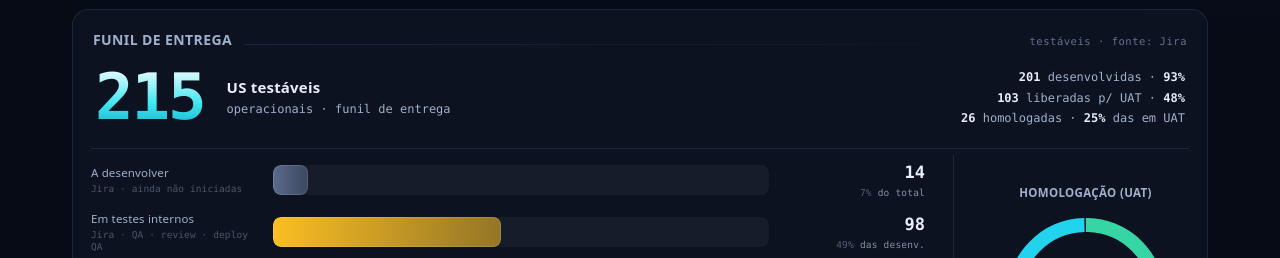
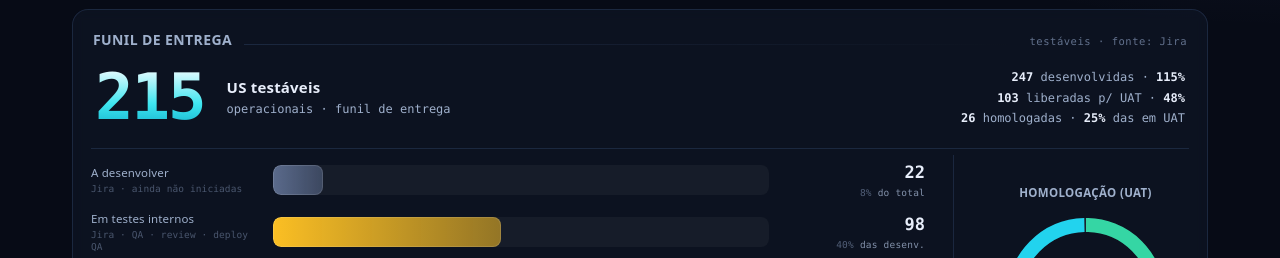
Before and after one commit to Dessachaves87/mv-projetos, a plain HTML site: page index.html in a window 1280 px wide. Shown: the part 248-506 px from the top of the page. Drawn offline with Linux system fonts and the light colour scheme.

Commit message:
ajuste, testaveis mais habilitadores em central de projetos

```diff
--- a/index.html
+++ b/index.html
@@ -306,7 +306,8 @@ function animateNum(el, to, suffix=''){
 function render(view){
   const d = DATA[view];
   // Trilha A — Testáveis (operacionais, índice 0)
-  const tTot=d.total[0], tADes=d.aDes[0], tDes=d.desenv[0], tTes=d.testes[0], tLib=d.libUAT[0];
+  const totalGeral = d.total[0] + d.total[1];
+  const tTot=d.total[0], tADes=d.aDes[0]+d.aDes[1], tDes=d.desenv[0]+d.desenv[1], tTes=d.testes[0], tLib=d.libUAT[0];
   // Aprovada = testáveis aprovadas + habilitadores em UAT (não passam por teste)
   const aprov=d.hom.aprovada[0]+d.hom.aprovada[1], emprod=d.hom.emprod[0], aguard=d.hom.aguardando[0], reprov=d.hom.reprovada[0];
   const homolg = aprov;   // homologada = só quem tem a etiqueta "Aprovado" (+ habilitadores)
@@ -354,9 +355,9 @@ function render(view){
     </div>`;
   animateNum(document.querySelector('#funnelHero .fh-num'), tTot);
 
-  // Funil — fases (fonte Jira). Largura da barra = % do total testável (efeito de funil)
+  // Funil — fases (fonte Jira). Largura da barra = % do total (testáveis + habilitadores)
   const stages = [
-    {n:'A desenvolver', s:'Jira · ainda não iniciadas', v:tADes, base:tTot, bl:'do total', c:'var(--slate)'},
+    {n:'A desenvolver', s:'Jira · ainda não iniciadas', v:tADes, base:totalGeral, bl:'do total', c:'var(--slate)'},
     {n:'Em testes internos', s:'Jira · QA · review · deploy QA', v:tTes, base:tDes, bl:'das desenv.', c:'var(--warn)'},
     {n:'Em UAT para homologar', s:'Jira · ainda sem veredito', v:tPend, base:tLib, bl:'das em UAT', c:'var(--cyan)'},
     {n:'Homologadas', s:'etiqueta Aprovado · só testáveis', v:tHom, base:tLib, bl:'das em UAT', c:'var(--good)'},
```
